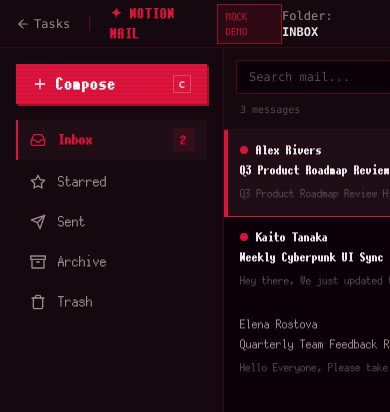
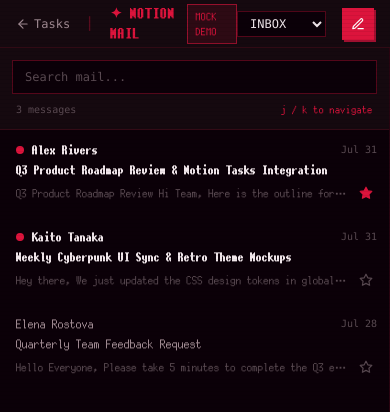
Before and after one commit to eh6gac4/notion-tasks, a Next.js app: page /mail in a window 390 px wide. Shown: the top 412 px of the page. Built offline with nearby package versions, Linux system fonts and the light colour scheme.

Commit message:
fix: make mail layout responsive for mobile

```diff
--- a/src/app/mail/page.tsx
+++ b/src/app/mail/page.tsx
@@ -44,11 +44,8 @@ export default function MailPage() {
     );
   }, [currentFolderEmails, searchQuery]);
 
-  // Selected email state (default to first email in current folder)
-  const [selectedId, setSelectedId] = useState<string | null>(() => {
-    const initialFolderEmails = getFilteredEmails(INITIAL_MOCK_EMAILS, 'inbox');
-    return initialFolderEmails.length > 0 ? initialFolderEmails[0].id : null;
-  });
+  // Selected email state (default to null for mobile responsive view)
+  const [selectedId, setSelectedId] = useState<string | null>(null);
 
   // Calculate unread counts per folder
   const unreadCounts = useMemo(() => {
@@ -70,8 +67,7 @@ export default function MailPage() {
   // Handle folder switching
   const handleSelectFolder = (folder: MailFolder) => {
     setActiveFolder(folder);
-    const folderEmails = getFilteredEmails(emails, folder);
-    setSelectedId(folderEmails.length > 0 ? folderEmails[0].id : null);
+    setSelectedId(null);
   };
 
   // Handle email selection & mark as read
@@ -214,14 +210,31 @@ export default function MailPage() {
         </div>
 
         <div className="flex items-center gap-4 text-xs font-mono text-[var(--text-dim)]">
-          <span>
+          <span className="hidden md:inline">
             Folder: <strong className="text-[var(--text)] uppercase">{activeFolder}</strong>
           </span>
+          <select
+            className="md:hidden bg-[var(--bg)] border border-[var(--border-strong)] text-[var(--text)] uppercase px-2 py-1 focus:outline-none focus:border-[var(--accent)]"
+            value={activeFolder}
+            onChange={(e) => handleSelectFolder(e.target.value as MailFolder)}
+          >
+            <option value="inbox">INBOX</option>
+            <option value="starred">STARRED</option>
+            <option value="sent">SENT</option>
+            <option value="archive">ARCHIVE</option>
+            <option value="trash">TRASH</option>
+          </select>
+          <button
+            onClick={() => handleOpenCompose()}
+            className="md:hidden flex items-center justify-center w-8 h-8 bg-[var(--accent)] text-white shadow-[2px_2px_0px_var(--accent-dark)]"
+          >
+            <svg xmlns="http://www.w3.org/2000/svg" width="14" height="14" viewBox="0 0 24 24" fill="none" stroke="currentColor" strokeWidth="2" strokeLinecap="round" strokeLinejoin="round"><path d="M12 20h9"></path><path d="M16.5 3.5a2.12 2.12 0 0 1 3 3L7 19l-4 1 1-4Z"></path></svg>
+          </button>
         </div>
       </header>
 
       {/* Main 3-Pane Body Layout */}
-      <main className="flex flex-1 min-h-0 overflow-hidden">
+      <main className="flex flex-1 min-h-0 overflow-hidden relative">
         {/* Pane 1: Sidebar */}
         <MailSidebar
           activeFolder={activeFolder}
@@ -246,6 +259,7 @@ export default function MailPage() {
           email={selectedEmail}
           onTaskify={handleTaskify}
           onAIDraft={handleAIDraft}
+          onBack={() => setSelectedId(null)}
         />
       </main>
 
--- a/src/components/mail/MailDetail.tsx
+++ b/src/components/mail/MailDetail.tsx
@@ -7,6 +7,7 @@ export interface MailDetailProps {
   email: Email | null;
   onTaskify?: (email: Email) => void;
   onAIDraft?: (email: Email) => void;
+  onBack?: () => void;
 }
 
 export function getSenderInitials(name: string): string {
@@ -18,10 +19,10 @@ export function getSenderInitials(name: string): string {
   return name.slice(0, 2).toUpperCase();
 }
 
-export function MailDetail({ email, onTaskify, onAIDraft }: MailDetailProps) {
+export function MailDetail({ email, onTaskify, onAIDraft, onBack }: MailDetailProps) {
   if (!email) {
     return (
-      <div className="flex-1 bg-[var(--surface)] flex flex-col items-center justify-center p-8 text-center">
+      <div className="hidden md:flex flex-1 bg-[var(--surface)] flex-col items-center justify-center p-8 text-center">
         <div className="w-16 h-16 rounded-none bg-[var(--surface-2)] border border-[var(--border-strong)] flex items-center justify-center text-[var(--text-dim)] mb-4 shadow-[4px_4px_0px_var(--accent-dark)]">
           <svg
             xmlns="http://www.w3.org/2000/svg"
@@ -55,9 +56,17 @@ export function MailDetail({ email, onTaskify, onAIDraft }: MailDetailProps) {
   });
 
   return (
-    <div className="flex-1 bg-[var(--surface)] flex flex-col min-h-0 overflow-y-auto">
+    <div className="flex-1 bg-[var(--surface)] flex flex-col min-h-0 overflow-y-auto w-full md:w-auto">
       {/* Top Detail Bar / Header */}
-      <div className="p-6 border-b border-[var(--border)] bg-[var(--bg)] space-y-4">
+      <div className="p-4 md:p-6 border-b border-[var(--border)] bg-[var(--bg)] space-y-4">
+        {/* Mobile Back Button */}
+        <button
+          onClick={onBack}
+          className="md:hidden flex items-center gap-2 text-xs font-mono text-[var(--text-dim)] hover:text-[var(--accent)] mb-2"
+        >
+          <svg xmlns="http://www.w3.org/2000/svg" width="14" height="14" viewBox="0 0 24 24" fill="none" stroke="currentColor" strokeWidth="2" strokeLinecap="round" strokeLinejoin="round"><path d="m15 18-6-6 6-6"/></svg>
+          Back to List
+        </button>
         {/* Subject & Folder Badge */}
         <div className="flex items-start justify-between gap-4">
           <h2 className="text-lg font-pixel font-bold text-[var(--text)] tracking-wide">
--- a/src/components/mail/MailList.tsx
+++ b/src/components/mail/MailList.tsx
@@ -48,7 +48,7 @@ export function MailList({
   };
 
   return (
-    <div className="w-80 flex-shrink-0 bg-[var(--bg)] border-r border-[var(--border)] flex flex-col min-h-0">
+    <div className={`w-full md:w-80 flex-shrink-0 bg-[var(--bg)] border-r border-[var(--border)] flex-col min-h-0 ${selectedId ? 'hidden md:flex' : 'flex'}`}>
       {/* Search Header */}
       <div className="p-3 border-b border-[var(--border)] bg-[var(--surface)] space-y-2">
         <div className="relative flex items-center">
--- a/src/components/mail/MailSidebar.tsx
+++ b/src/components/mail/MailSidebar.tsx
@@ -130,7 +130,7 @@ export function MailSidebar({
   onOpenCompose,
 }: MailSidebarProps) {
   return (
-    <aside className="w-56 flex-shrink-0 bg-[var(--surface)] border-r border-[var(--border)] flex flex-col p-4 space-y-4">
+    <aside className="hidden md:flex w-56 flex-shrink-0 bg-[var(--surface)] border-r border-[var(--border)] flex-col p-4 space-y-4">
       {/* Compose Button */}
       <button
         onClick={onOpenCompose}
```
Also changed, not shown: 2 other files (tests, documents, lock files or other folders).
